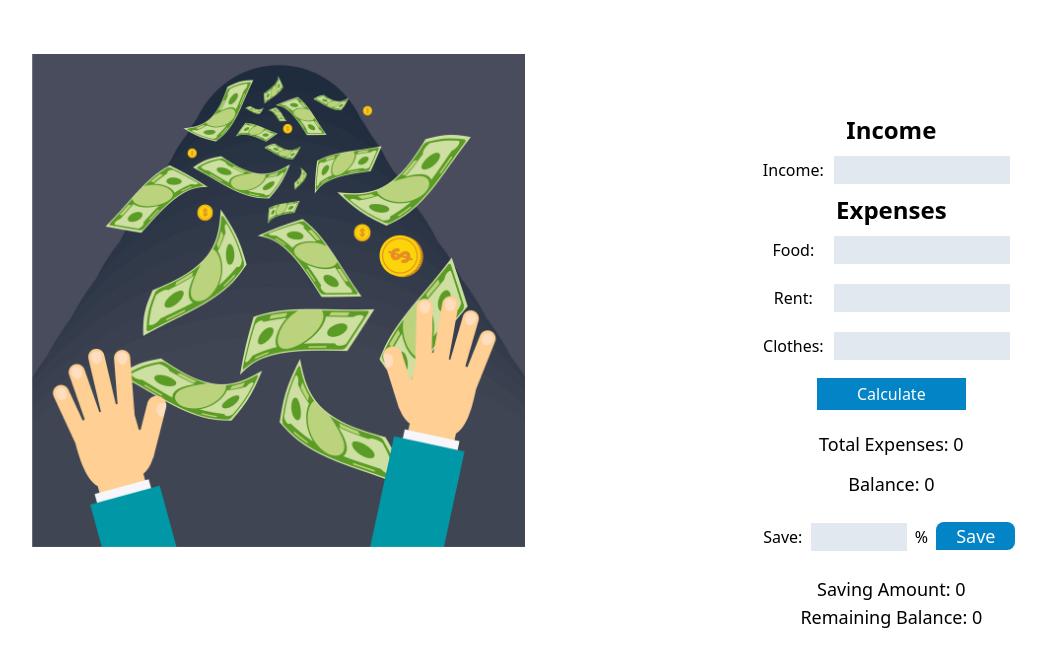
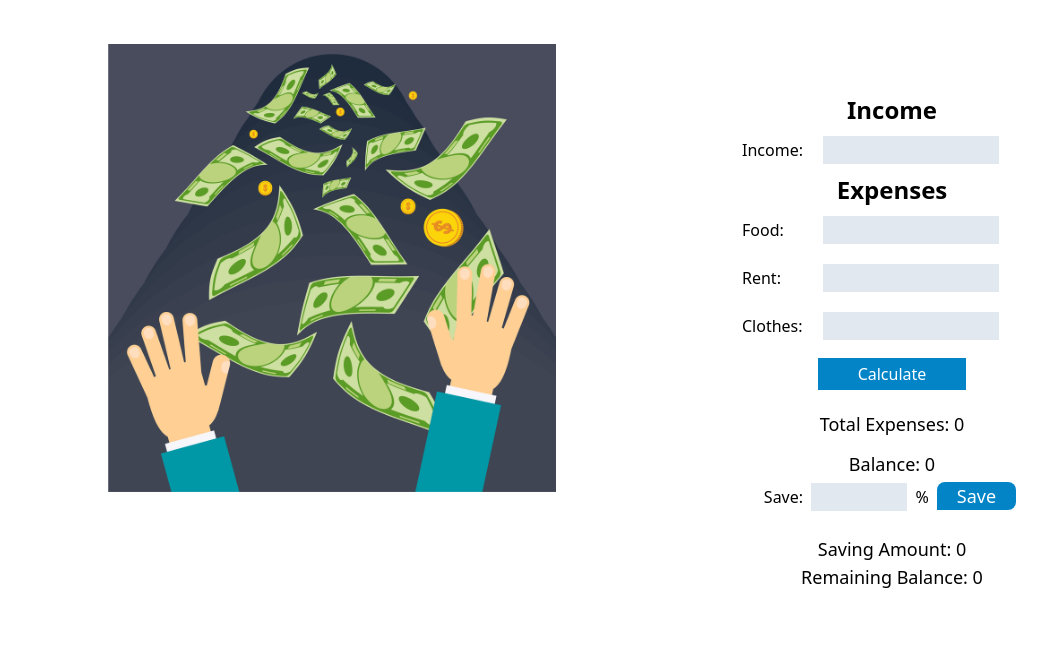
Before and after one commit to mehrazhossain/private-wallet, a plain HTML site: page index.html in a window 1280 px wide. Shown: the part 66-732 px from the top of the page, without its empty margins (28-1075 px from the left). Drawn offline with nearby package versions, Linux system fonts and the light colour scheme.

Commit message:
fixed some error in frontend

```diff
--- a/index.html
+++ b/index.html
@@ -20,28 +20,28 @@
   <body>
     <!-- Heading section -->
     <head>
-      <h1 class="text-4xl font-semibold text-cyan-500 mt-5 text-center mt-10">
+      <h1 class="text-4xl font-semibold text-cyan-500 mt-5 text-center mt-10 ">
         Private Wallet <i class="fas fa-file-invoice-dollar"></i>
       </h1>
     </head>
-    <main>
+    <main class=" mx-20">
       <!-- Form section -->
-      <section class="grid grid-cols-2 gap-x-4 m-10 account-section">
+      <section class="grid grid-cols-2 form-section">
         <!-- Image div-->
-        <div class="w-5/6 h-5/6 mt-5 mx-5">
-          <img src="/images/money.jpg" alt="money banner" />
+        <div class="image-div" >
+          <img class="w-full" src="/images/money.jpg" alt="money banner" />
         </div>
         <!-- Income section -->
-        <div class="w-11/12 mt-20 items-center text-center">
-          <h3 class="text-2xl font-semibold">Income</h3>
+        <div class="form-div">
+          <h3 class="text-2xl font-semibold text-center">Income</h3>
           <!-- Income form -->
           <form>
             <p class="form-paragraph">
               <label>Income:</label>
-              <input id="total-income" class="outline-none h-7 w-44 bg-slate-200 p-2 form-input" type="text" />
+              <input id="total-income" class="outline-none h-7 w-44 bg-slate-200 p-2 form-input " type="text"/>
             </p>
           </form>
-          <h3 class="text-2xl font-semibold">Expenses</h3>
+          <h3 class="text-2xl font-semibold text-center">Expenses</h3>
           <!-- Expenses form -->
           <form>
             <p class="form-paragraph">
@@ -57,6 +57,7 @@
               <input id="clothes-input" class="outline-none h-7 w-44 bg-slate-200 p-2 form-input" type="text" />
             </p>
           </form>
+         <div class="text-center">
           <button id="calculate-btn"
           class="rounded-none text-white text-center bg-sky-600 px-10 py-1 mb-5 mt-2"
         >
@@ -64,9 +65,10 @@
         </button>
         <h3 class="text-lg mb-3">Total Expenses: <span id="total-expense">0</span></h3>
         <h3 class="text-lg">Balance: <span id="total-balance">0</span></h3>
+         </div>
 
           <!-- Saving section -->
-          <div class="mt-5">
+          <div class="text-center">
             <p>
               Save:
               <input
--- a/styles/style.css
+++ b/styles/style.css
@@ -1,7 +1,7 @@
 form {
   display: table;
   margin: 0 auto;
-  width: 250px;
+  width: 300px;
 }
 .form-paragraph {
   display: table-row;
@@ -13,10 +13,26 @@ label {
   display: table-cell;
   margin: 10px;
 }
-
+.form-section {
+  margin-top: 50px;
+}
+.image-div {
+  width: 80%;
+  align-items: center;
+  margin-left: auto;
+  margin-right: auto;
+}
+.form-div {
+  width: 80%;
+  margin-top: 50px;
+  align-items: center;
+  margin-left: auto;
+  margin-right: auto;
+}
 @media only screen and (max-width: 600px) {
-  [class*='account-section'] {
+  [class*='form-section'] {
     display: grid;
     grid-template-columns: repeat(1, 1fr);
+    margin-bottom: 50px;
   }
 }
```
Lines whose indentation alone changed are shown as unchanged.
